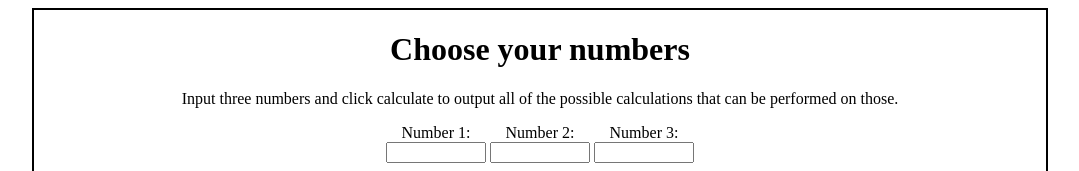
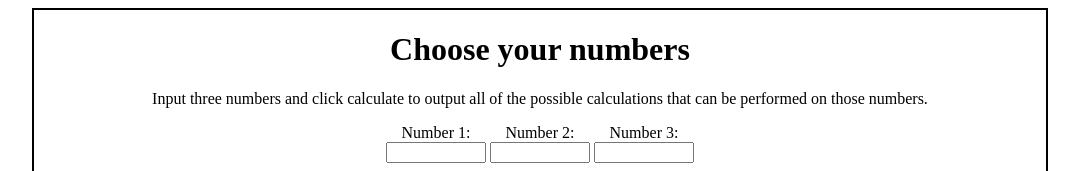
Before and after one commit to ShaunLaFleur/Permutation-Calc, a plain HTML site: page index.html in a window 1280 px wide. Shown: the top 171 px of the page, without its empty margins (100-1179 px from the left). Drawn offline with Linux system fonts and the light colour scheme.

Commit message:
Typo fix.

```diff
--- a/index.html
+++ b/index.html
@@ -8,7 +8,7 @@
 <div id="inputs-container">
   <h1>Choose your numbers</h1>
 
-  <p>Input three numbers and click calculate to output all of the possible calculations that can be performed on those.</p>
+  <p>Input three numbers and click calculate to output all of the possible calculations that can be performed on those numbers.</p>
   <div class="input-div">
     Number 1:
     <br>
```
